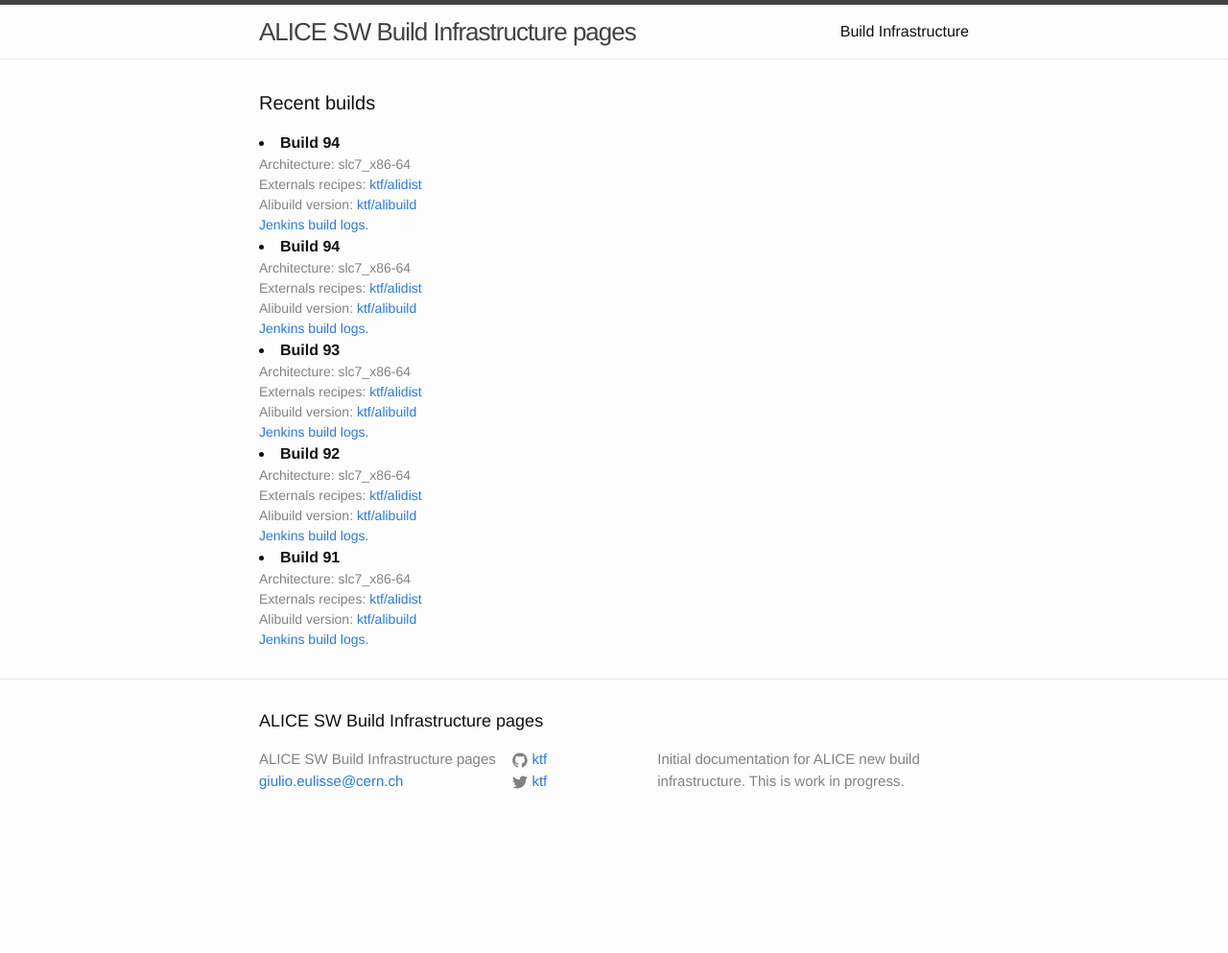
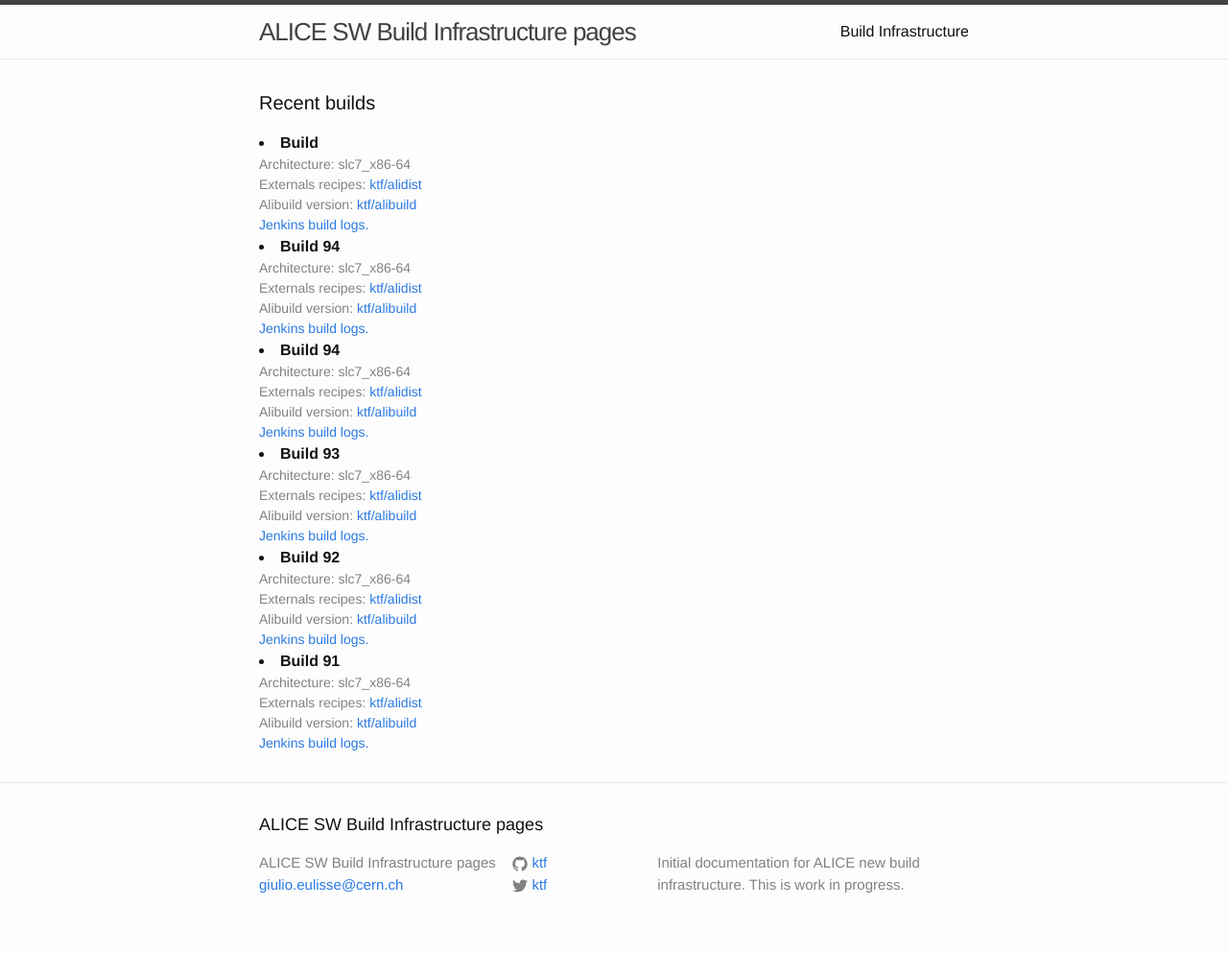
Before and after one commit to alisw/alisw.github.io, a Jekyll site: the page built from index.html, in a window 1280 px wide. Shown: the whole page at 96% size. Built offline with Jekyll 4.4.1, drawn with Linux system fonts in a browser that asks for light colours; before the commit the page ends 900 px from its top, so only the background shows below that.

Commit message:
Updated results.

```diff
--- a/_data/build.yaml
+++ b/_data/build.yaml
@@ -23,3 +23,8 @@
   alibuild: ktf
   alidist: ktf
   jenkins_build_nr: 94
+-
+  architecture: slc7_x86-64
+  alibuild: ktf
+  alidist: ktf
+  jenkins_build_nr:
```
